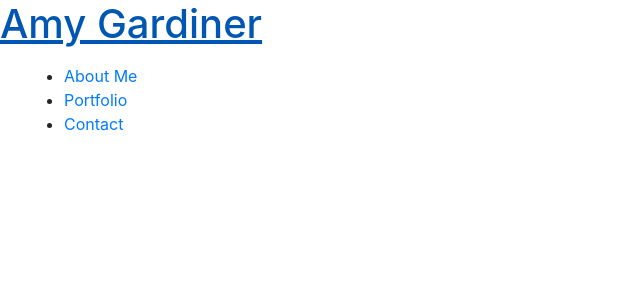
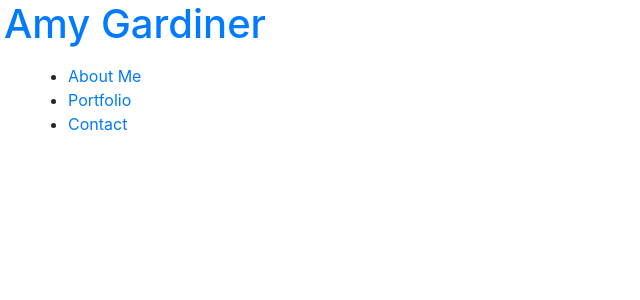
Before and after one commit to amymgardiner/React-Portfolio, a React (Create React App) app: page / in a window 1280 px wide. Shown: the top 300 px of the page, without its empty margins (0-640 px from the left). Built offline with nearby package versions, Linux system fonts and the light colour scheme.

Commit message:
setting up file structure for other components

```diff
--- a/src/components/Header/index.js
+++ b/src/components/Header/index.js
@@ -1,9 +1,9 @@
 import React from 'react';
-import Nav from '../Nav';
+import Nav from '../Navigation';
 
 function Header() {
   return (
-    <header>
+    <header className="flex-row px-1">
       <div>
         <h1>
           <a href="/">Amy Gardiner</a>
```
Also changed, not shown: package.json (+4 -4 lines), src/components/About/index.js (added), src/components/Contact/index.js (added), src/components/Footer/index.js (added), src/components/Navigation/index.js (renamed from src/components/Nav/index.js), src/components/Project/index.js (added), 1 other file (tests, documents, lock files or other folders).
